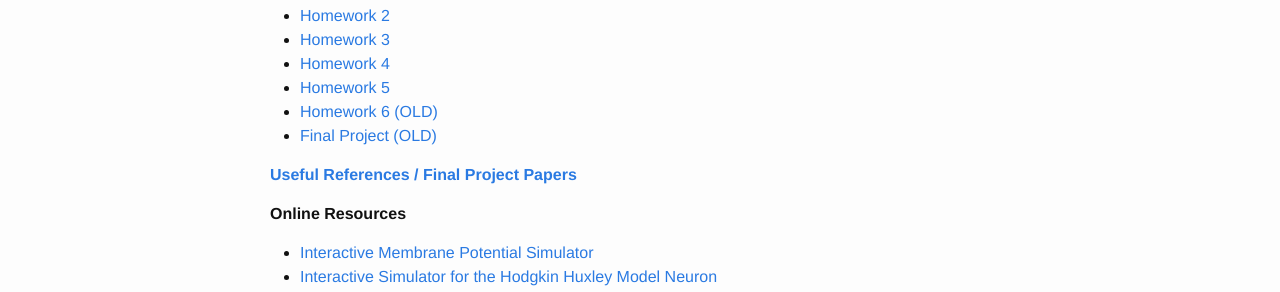
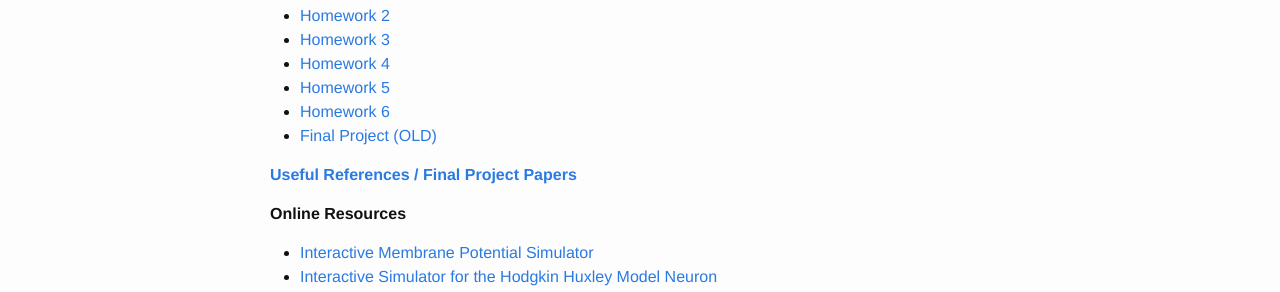
Before and after one commit to elec548/elec548.github.io, a Jekyll site: the page built from index.md, in a window 1280 px wide. Shown: the part 1029-1321 px from the top of the page. Built offline with Jekyll 4.4.1, drawn with Linux system fonts in a browser that asks for light colours.

Commit message:
Updated HW6 link for 2020

```diff
--- a/index.md
+++ b/index.md
@@ -65,7 +65,7 @@ analysis. This course is open to students with no prior neurobiology coursework.
   + [Homework 3](/Assignments/hw3.html)
   + [Homework 4](/Assignments/hw4.html)
   + [Homework 5](/Assignments/hw5.html)
-  + [Homework 6 (OLD)](/Assignments/hw6.html)
+  + [Homework 6](/Assignments/hw6.html)
   + [Final Project (OLD)](/Assignments/finalproject.html)
 
 [**Useful References / Final Project Papers**](Resources/)
```
